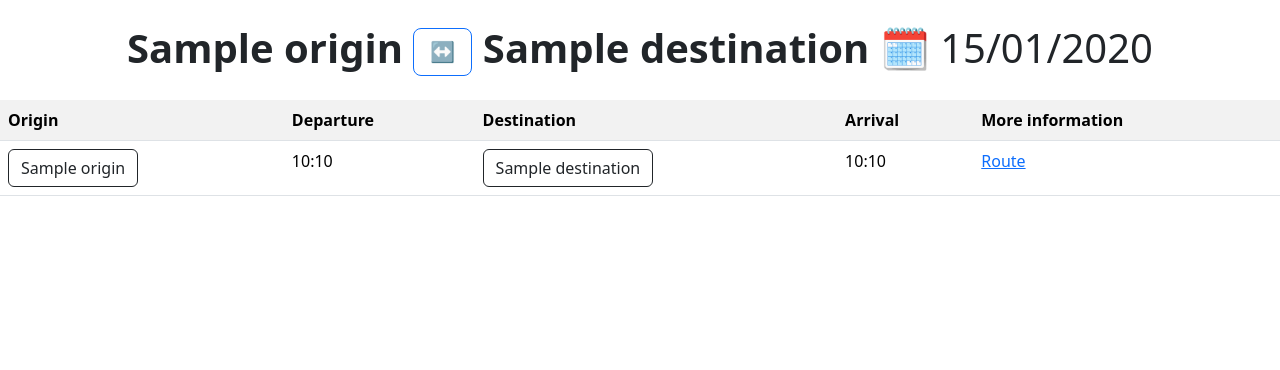
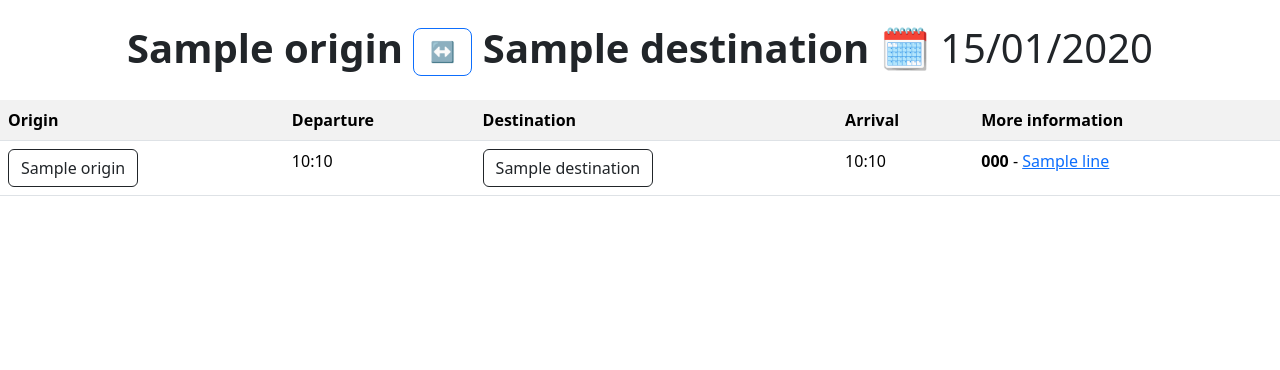
Before and after one commit to peprolinbot/bus.gal-web, a Django app: template buses/templates/buses/results.html in a window 1280 px wide. Shown: the part 56-426 px from the top of the page. Run offline with Django 4.2, Linux system fonts and the light colour scheme; the template is opened without the code that fills it: most values are stand-ins (such as "Sample title", 1, 10 or a date in 2020); some libraries are stand-ins or nearby versions.

Commit message:
Actually add more info to the "More info" column

```diff
--- a/buses/templates/buses/results.html
+++ b/buses/templates/buses/results.html
@@ -16,7 +16,7 @@
                 <td>{{ expedition.departure|date:'H:i' }}</td>
                 <td><button class="btn btn-outline-dark" data-bs-toggle="popover" data-bs-html="true" data-bs-title="Set as..." data-bs-content="<a href='{% url 'buses:index' %}?origin={{ expedition.destination.id }}' class='btn btn-primary'>Origin</a> <a href='{% url 'buses:index' %}?destination={{ expedition.destination.id }}' class='btn btn-primary'>Destination</a>">{{ expedition.destination.name }}</button></td>
                 <td>{{ expedition.arrival|date:'H:i' }}</td>
-                <td><a href="{{ expedition.url }}">Route</a></td>
+                <td><b>{{ expedition.code }}</b> - <a href="{{ expedition.url }}">{{ expedition.line.name }}</a></td>
             </tr>
             {% endfor %}
         </table>
```
